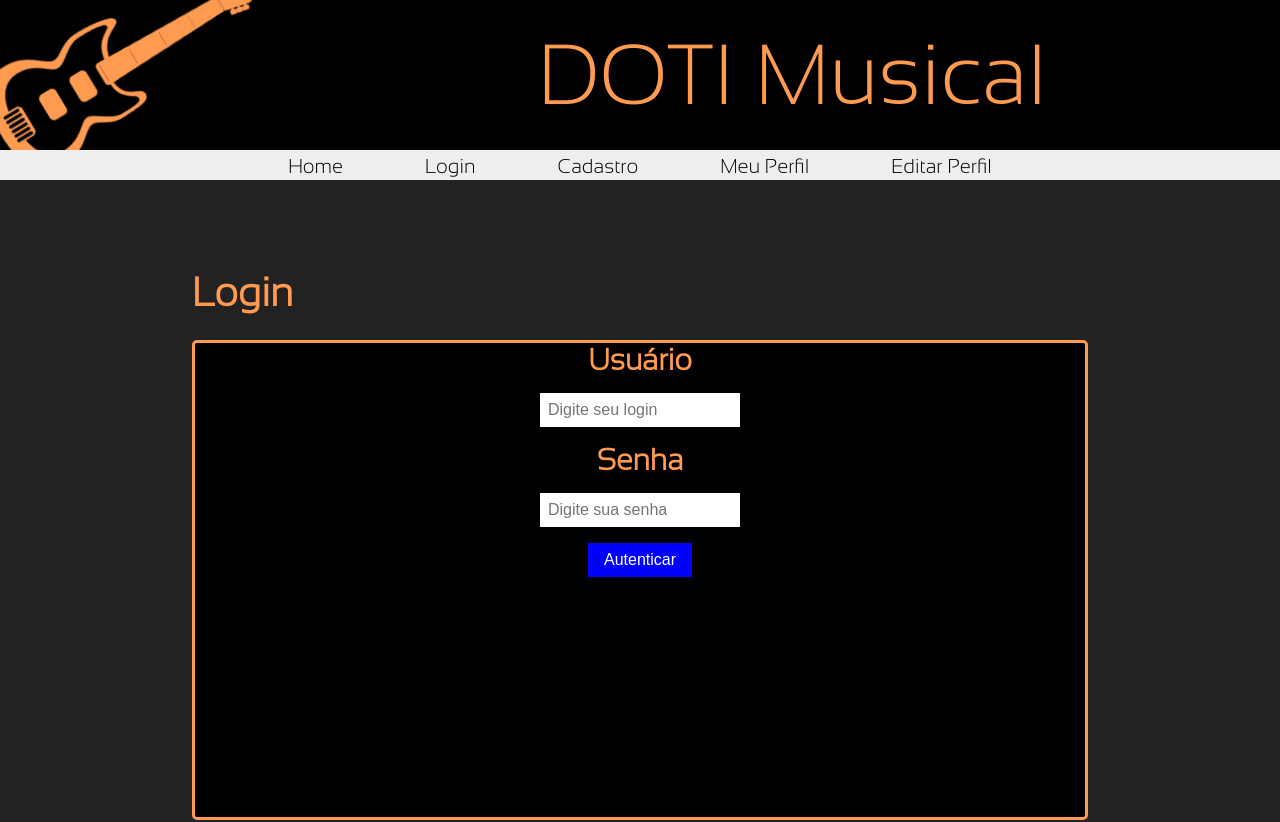
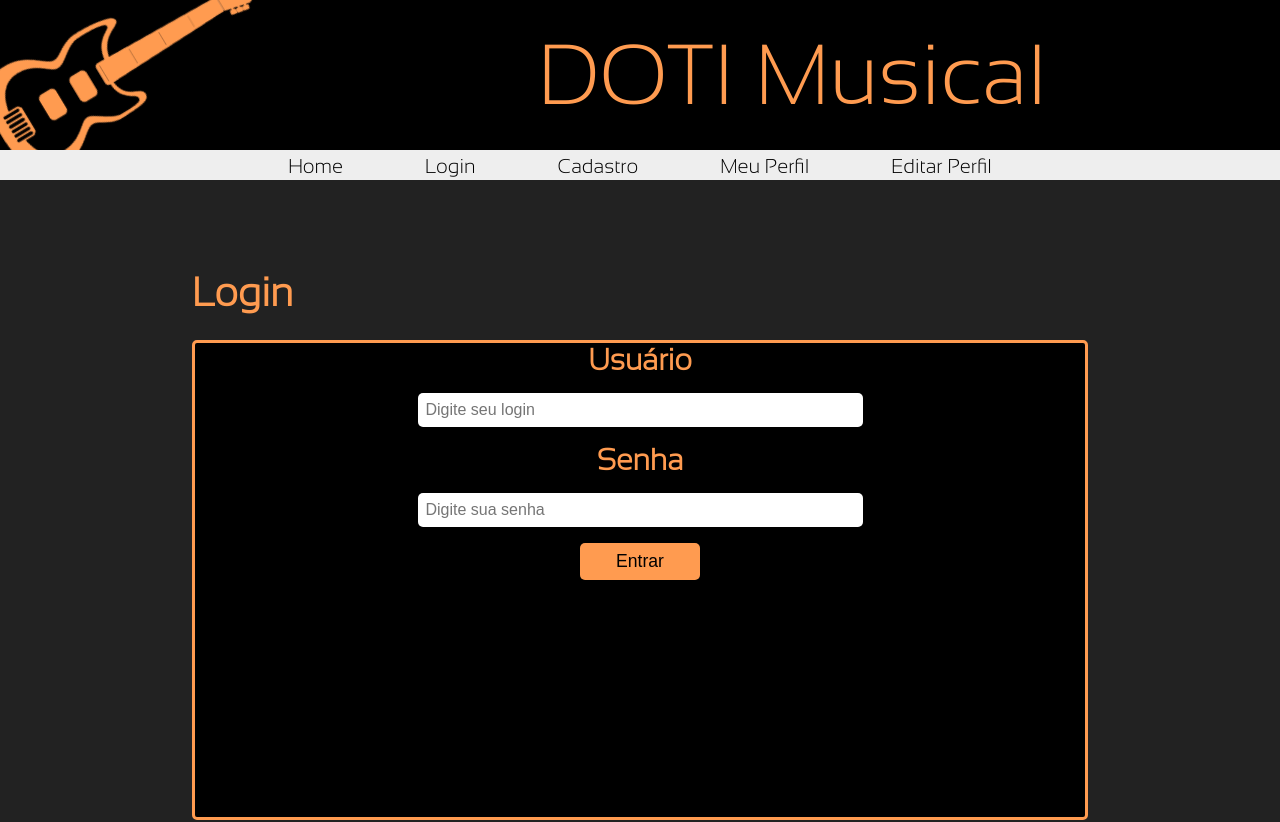
Before and after one commit to g-franklinn/Site_Trainee_CPE, a React (Vite) app: page /login in a window 1280 px wide. Shown: the top 822 px of the page. Built offline with nearby package versions, Linux system fonts and the light colour scheme.

Commit message:
Continuaçao Home

```diff
--- a/src/Pages/home/StylesHome.js
+++ b/src/Pages/home/StylesHome.js
@@ -47,6 +47,7 @@ export const PageContent = styled.div`
         margin-bottom: 10rem;
         margin-inline: auto;
         z-index: 1;
+        overflow-y: hidden;
 
 
         background-color: black;
@@ -61,6 +62,25 @@ export const PageContent = styled.div`
             margin-top:35px;
             font-family:'Sansation Light';
             font-weight:100;
+        }
+
+        & .menuUsuarios {
+            margin-top: 3%;
+            width: 100%;
+            height: 100%;
+            background-color: #222;
+        }
+
+        & .containerUsuarios {
+            display: flex;
+
+            & button {
+                margin-top: 30px;
+                margin-left: 55%;
+                margin-right: 40px;
+                width: 160px;
+                height: 50px;
+            }
         }
 
 
--- a/src/Pages/home/home.jsx
+++ b/src/Pages/home/home.jsx
@@ -8,6 +8,7 @@ import Tambor from "../../assets/Tambor.svg";
 import Violino from "../../assets/Violino.svg";
 import Teclado from "../../assets/Teclado.svg";
 import Saxofone from "../../assets/Saxofone.svg";
+import { StyledButton } from "../login/StylesLogin";
 
 
 function Home() {
@@ -31,7 +32,14 @@ function Home() {
 
               <div className="menuInterno">
 
-              <h1>Usuários Online</h1>
+              <div className="containerUsuarios">
+                <h1>Usuários Online</h1>
+                <StyledButton>Fazer Login</StyledButton>
+              </div>
+
+              <div className="menuUsuarios">
+
+              </div>
 
               </div>
           </PageContent>
--- a/src/Pages/login/StylesLogin.js
+++ b/src/Pages/login/StylesLogin.js
@@ -6,20 +6,30 @@ export const StyledForm = styled.div`
   display: flex;
   flex-direction: column;
   align-items: center;
+  text-align: left;
   gap: 1rem;
+  display: flex;
+
 `;
 
 export const StyledInput = styled.input` //Area de texto
   padding: 0.5rem;
+  border-radius: 5px;
   font-size: 1rem;
-  width: 200px;
+  width: 50%;
 `;
 
 export const StyledButton = styled.button` //Botao de Autenticação
   padding: 0.5rem 1rem;
-  font-size: 1rem;
-  background-color: blue;
-  color: white;
+  font-size: 1.1rem;
+  background-color: #FF9B50;
+  border-radius: 5px;
+  color: black;
+  width: 120px;
+
+  .loginBtn:hover{
+    background-color: blue;
+  }
 `;
 
 
--- a/src/Pages/login/login.jsx
+++ b/src/Pages/login/login.jsx
@@ -29,7 +29,7 @@ function Login () {
                 <StyledInput type="text" placeholder="Digite seu login" />
                 <h2>Senha</h2>
                 <StyledInput type="password" placeholder="Digite sua senha" />
-                <StyledButton onClick={handleLogin}>Autenticar</StyledButton>
+                <StyledButton className="loginBtn" onClick={handleLogin}>Entrar</StyledButton>
               </StyledForm>
 
 
--- a/src/components/carrossel/Carrossel.jsx
+++ b/src/components/carrossel/Carrossel.jsx
@@ -19,13 +19,14 @@ function Carrossel() {
                 shouldDisplayButtons={true}
                 autoplayDuration={100}
                 slidingAnimation="left_to_right"
-                orientation="horizontal"
                 initialSlide={1}
                 onBeforeChange={(previousSlide, nextSlide) => console.log("onBeforeChange", previousSlide, nextSlide)}
                 onChange={nextSlide => console.log("onChange", nextSlide)}
                 onAfterChange={nextSlide => console.log("onAfterChange", nextSlide)}
                 style={{
-                    backgroundColor: "rgba(0, 0, 0, 0.33)"
+                    backgroundColor: "rgba(0, 0, 0, 0.33)",
+                    border: "3px solid",
+                    borderColor: "#ff9b50"
                 }}
             >
                 <Slide
```
